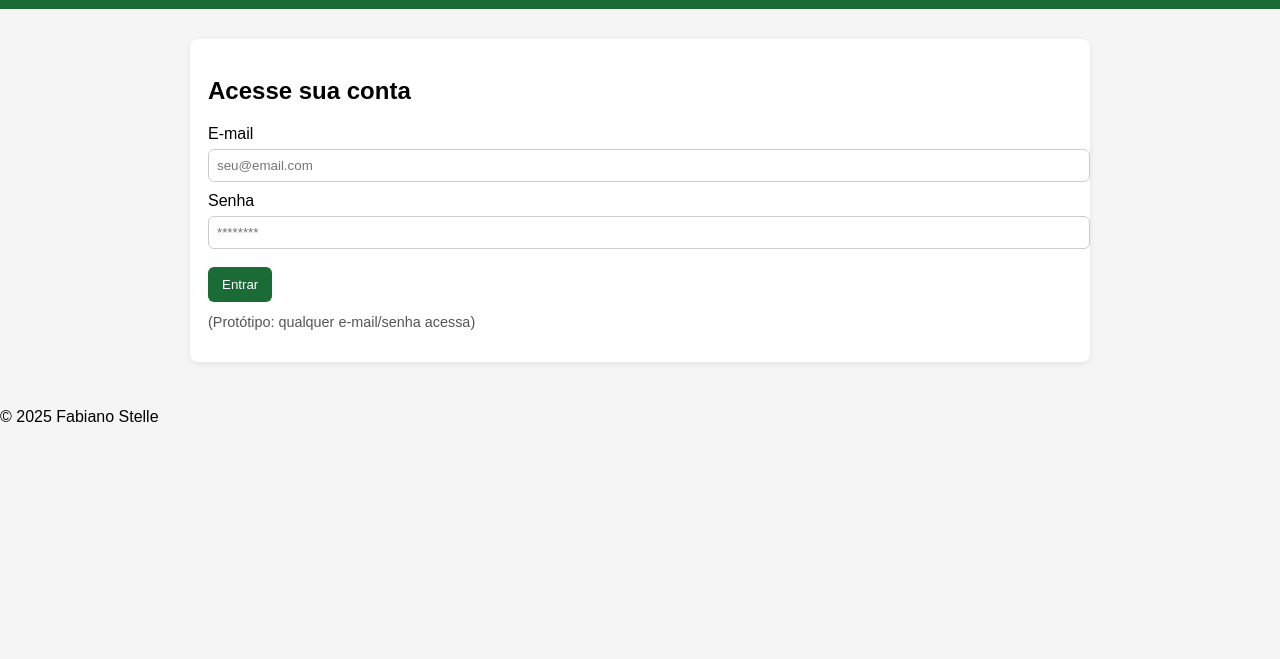
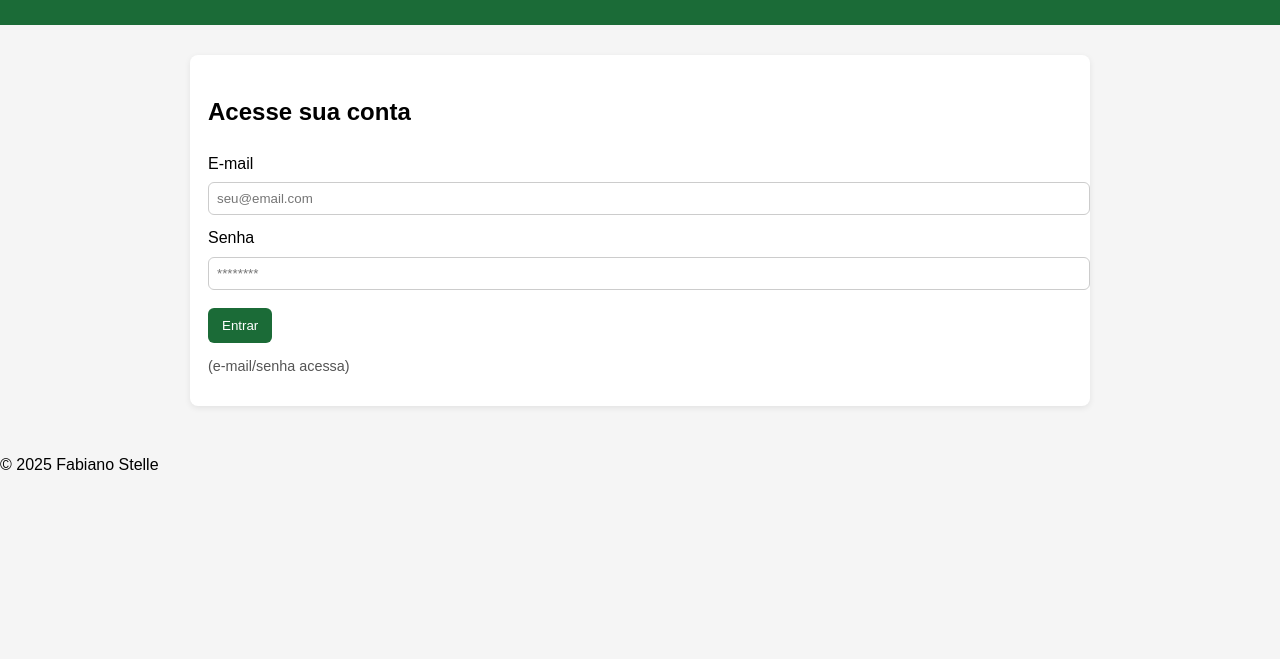
Before and after one commit to fabianostelle/ExtensionistaFinal, a plain HTML site: page index.html in a window 1280 px wide. Shown: the part 141-800 px from the top of the page. Drawn offline with Linux system fonts and the light colour scheme.

Commit message:
Update index.html

```diff
--- a/index.html
+++ b/index.html
@@ -5,6 +5,16 @@
   <meta name="viewport" content="width=device-width,initial-scale=1" />
   <title>Edu-Tech </title>
   <style>
+    /* Espaçamento entre linhas aplicado ao site inteiro */
+    body { line-height: 1.6; }
+
+
+    /* Espaçamento adicional em parágrafos */
+    p { line-height: 1.6; margin-bottom: 10px; }
+
+
+
+    li { margin-bottom: 8px; line-height: 1.5; }
     body { font-family: Arial, sans-serif; margin:0; background:#f5f5f5; }
     header { background:#1b6b37; color:white; padding:18px; text-align:center; }
     .container { max-width:900px; margin:18px auto; padding:12px; }
@@ -41,7 +51,7 @@
     <div style="margin-top:8px;">
       <button class="btn" onclick="abrirMenu()">Entrar</button>
     </div>
-    <p class="small" style="margin-top:12px;">(Protótipo: qualquer e-mail/senha acessa)</p>
+    <p class="small" style="margin-top:12px;">(e-mail/senha acessa)</p>
   </div>
 
   <!-- MENU PRINCIPAL -->
```
